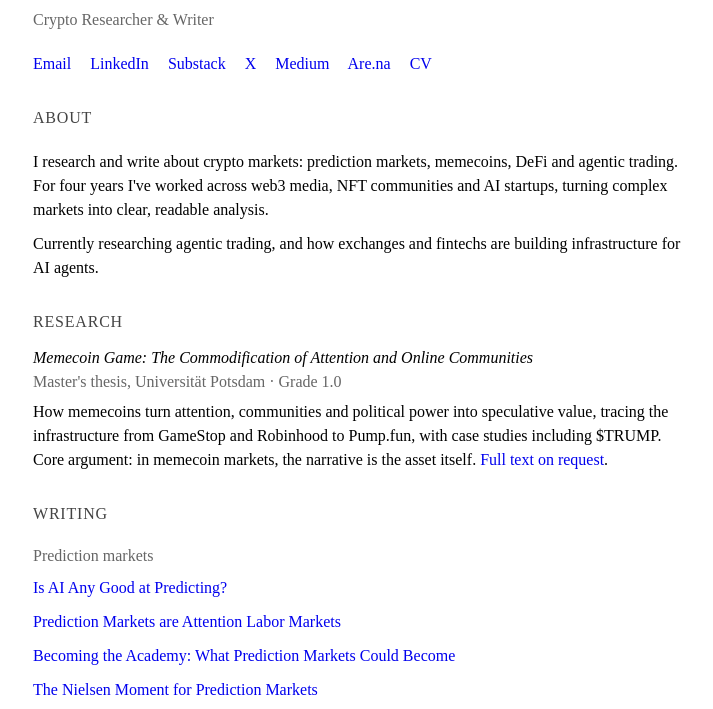
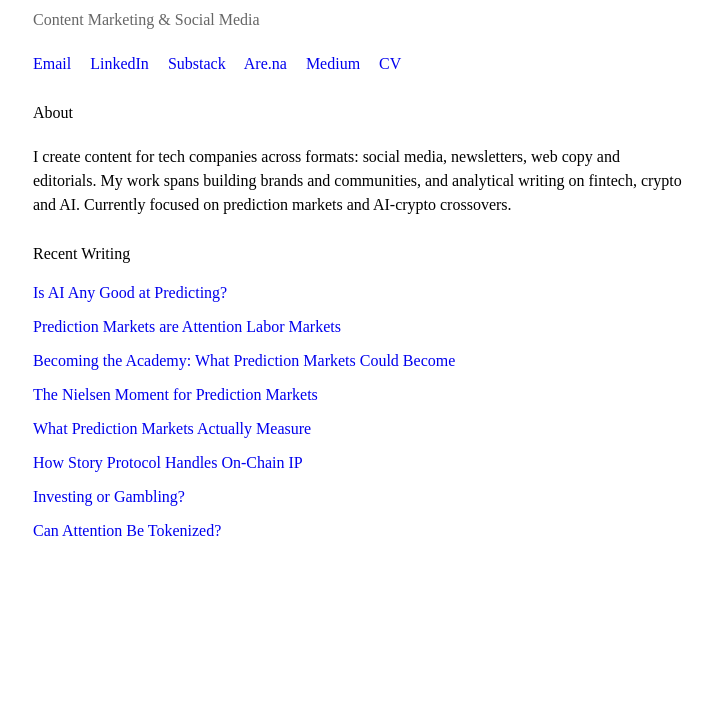
Before and after one commit to reachavci/reachavci, a plain HTML site: page index.html in a window 1280 px wide. Shown: the part 73-782 px from the top of the page, without its empty margins (282-995 px from the left). Drawn offline with Linux system fonts and the light colour scheme.

Commit message:
Update index.html

```diff
--- a/index.html
+++ b/index.html
@@ -4,7 +4,6 @@
     <meta charset="UTF-8">
     <meta name="viewport" content="width=device-width, initial-scale=1.0">
     <title>Mehmet Avci</title>
-    <meta name="description" content="Mehmet Avci — crypto researcher and writer on prediction markets, memecoins, DeFi and agentic trading.">
     <style>
         body {
             font-family: "Times New Roman", Times, serif;
@@ -31,11 +30,8 @@
 
         h2 {
             font-size: 12pt;
-            margin: 30px 0 12px 0;
+            margin: 25px 0 15px 0;
             font-weight: normal;
-            text-transform: uppercase;
-            letter-spacing: 0.05em;
-            color: #444;
         }
 
         a {
@@ -63,64 +59,27 @@
             margin: 20px 0;
         }
 
-        .bio p {
-            margin: 0 0 10px 0;
-        }
-
-        .research-item {
-            margin-bottom: 15px;
-        }
-
-        .research-item .title {
-            font-style: italic;
-        }
-
-        .meta {
-            color: #666;
-        }
-
-        .note {
-            margin: 6px 0 0 0;
-        }
-
         .writing-item {
             margin-bottom: 10px;
-        }
-
-        .topic {
-            margin: 18px 0 8px 0;
-            color: #666;
         }
     </style>
 </head>
 <body>
 <h1>Mehmet Avci</h1>
-<p class="subtitle">Crypto Researcher &amp; Writer</p>
+<p class="subtitle">Content Marketing &amp; Social Media</p>
 <div class="links">
 <a href="mailto:reach.avci@gmail.com">Email</a>
 <a href="https://www.linkedin.com/in/mehmet-avci01/">LinkedIn</a>
-<a href="https://reachavci.substack.com/">Substack</a>
-<a href="https://x.com/agenticageforce">X</a>
+<a href="https://substack.com/@reachavci?">Substack</a>
+<a href="https://www.are.na/mehmet-avci-ejmaiqgjvro/channels">Are.na</a>
 <a href="https://medium.com/@reach.avci">Medium</a>
-<a href="https://www.are.na/mehmet-avci-ejmaiqgjvro/channels">Are.na</a>
 <a href="Mehmet-Avci-CV.pdf" download>CV</a>
 </div>
-
 <h2>About</h2>
 <div class="bio">
-<p>I research and write about crypto markets: prediction markets, memecoins, DeFi and agentic trading. For four years I've worked across web3 media, NFT communities and AI startups, turning complex markets into clear, readable analysis.</p>
-<p>Currently researching agentic trading, and how exchanges and fintechs are building infrastructure for AI agents.</p>
+I create content for tech companies across formats: social media, newsletters, web copy and editorials. My work spans building brands and communities, and analytical writing on fintech, crypto and AI. Currently focused on prediction markets and AI-crypto crossovers.
 </div>
-
-<h2>Research</h2>
-<div class="research-item">
-<span class="title">Memecoin Game: The Commodification of Attention and Online Communities</span><br>
-<span class="meta">Master's thesis, Universität Potsdam · Grade 1.0</span>
-<p class="note">How memecoins turn attention, communities and political power into speculative value, tracing the infrastructure from GameStop and Robinhood to Pump.fun, with case studies including $TRUMP. Core argument: in memecoin markets, the narrative is the asset itself. <a href="mailto:reach.avci@gmail.com?subject=Thesis%20request%3A%20Memecoin%20Game">Full text on request</a>.</p>
-</div>
-
-<h2>Writing</h2>
-<p class="topic">Prediction markets</p>
+<h2>Recent Writing</h2>
 <div class="writing-item">
 <a href="https://substack.com/home/post/p-185960624">Is AI Any Good at Predicting?</a>
 </div>
@@ -136,16 +95,14 @@
 <div class="writing-item">
 <a href="prediction-markets-infrastructure.html">What Prediction Markets Actually Measure</a>
 </div>
-
-<p class="topic">Crypto, attention &amp; on-chain markets</p>
 <div class="writing-item">
-<a href="https://medium.com/@reach.avci/can-attention-be-tokenized-42baee041d67">Can Attention Be Tokenized?</a>
+<a href="story-protocol.html">How Story Protocol Handles On-Chain IP</a>
 </div>
 <div class="writing-item">
 <a href="https://medium.com/@reach.avci/finance-or-gambling-cd616f75c4f8">Investing or Gambling?</a>
 </div>
 <div class="writing-item">
-<a href="story-protocol.html">How Story Protocol Handles On-Chain IP</a>
+<a href="https://medium.com/@reach.avci/can-attention-be-tokenized-42baee041d67">Can Attention Be Tokenized?</a>
 </div>
 </body>
 </html>
```
